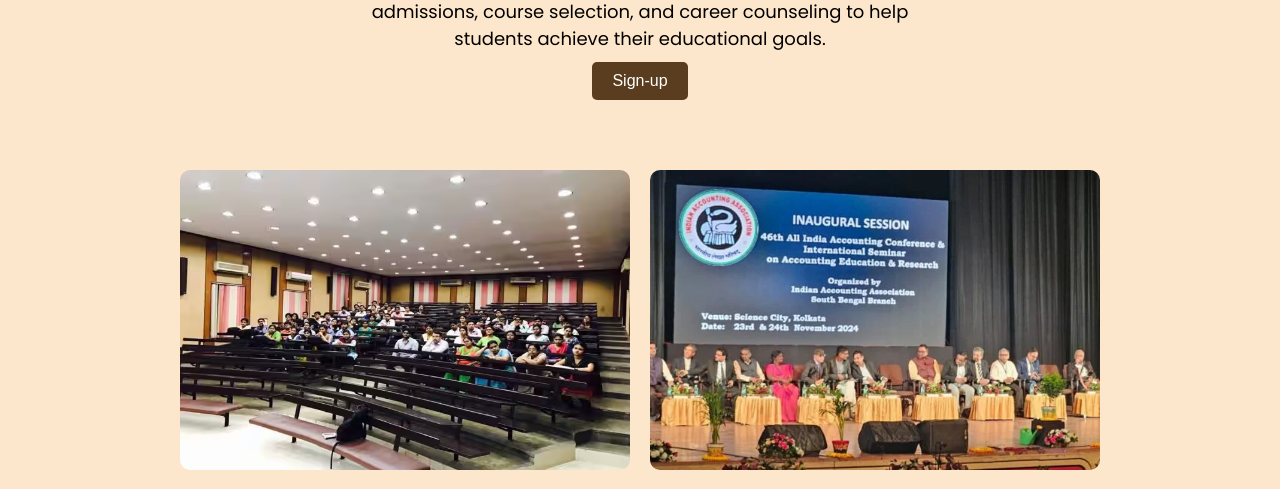
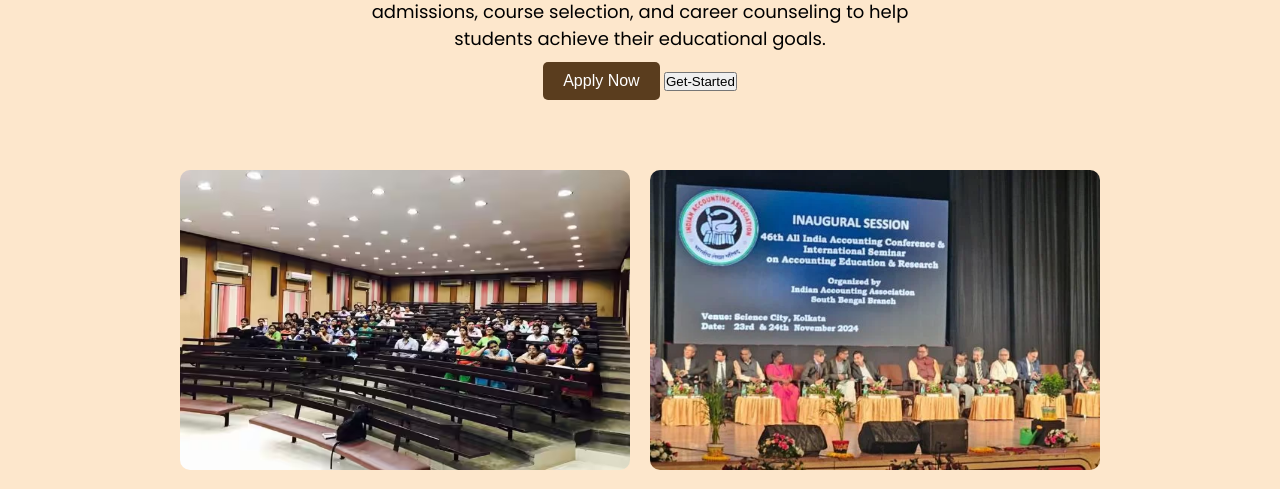
Before and after one commit to shubhankarparia/Admission_jagat_Website, a plain HTML site: page index.html in a window 1280 px wide. Shown: the part 232-721 px from the top of the page. Drawn offline with nearby package versions, Linux system fonts and the light colour scheme.

Commit message:
Update index.html

```diff
--- a/index.html
+++ b/index.html
@@ -487,7 +487,8 @@
         <section class="hero">
             <h1>Empowering Student Success</h1>
             <p><strong>At Admission Jagat,</strong> we provide expert guidance in college admissions, course selection, and career counseling to help students achieve their educational goals.</p>
-            <button class="signup">Sign-up</button>
+            <button class="signup">Apply Now</button>
+            <button class="get-started">Get-Started</button>
         </section>
 
         <section class="images">
```
